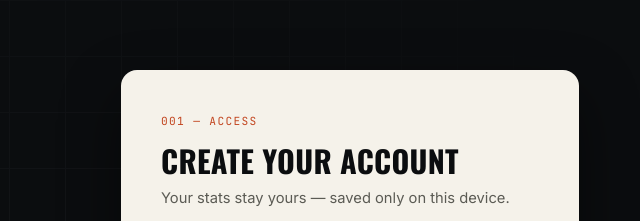
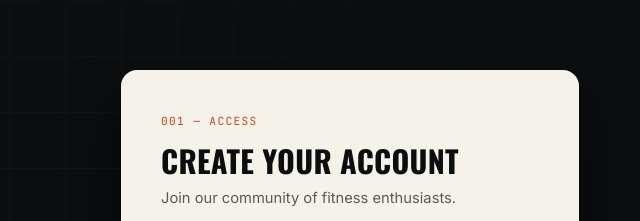
Before and after one commit to theonlyriad/riad-training-system, a website: page index.html in a window 1280 px wide. Both pictures are taken after typing "Sample", "Sample123" into the empty fields and a click on the button "Create an account". Shown: the top 221 px of the page, 551-1191 px from the left. Drawn offline with nearby package versions, Linux system fonts and the light colour scheme.

Commit message:
Fix the signup quote

```diff
--- a/index.html
+++ b/index.html
@@ -59,7 +59,7 @@
                 <section id="signupPage" class="auth-panel" style="display:none;">
                     <div class="panel-eyebrow">001 — ACCESS</div>
                     <h2>Create your account</h2>
-                    <p class="panel-sub">Your stats stay yours — saved only on this device.</p>
+                    <p class="panel-sub">Join our community of fitness enthusiasts.</p>
 
                     <label for="signupName">Display name</label>
                     <input type="text" id="signupName" autocomplete="name" />
```
